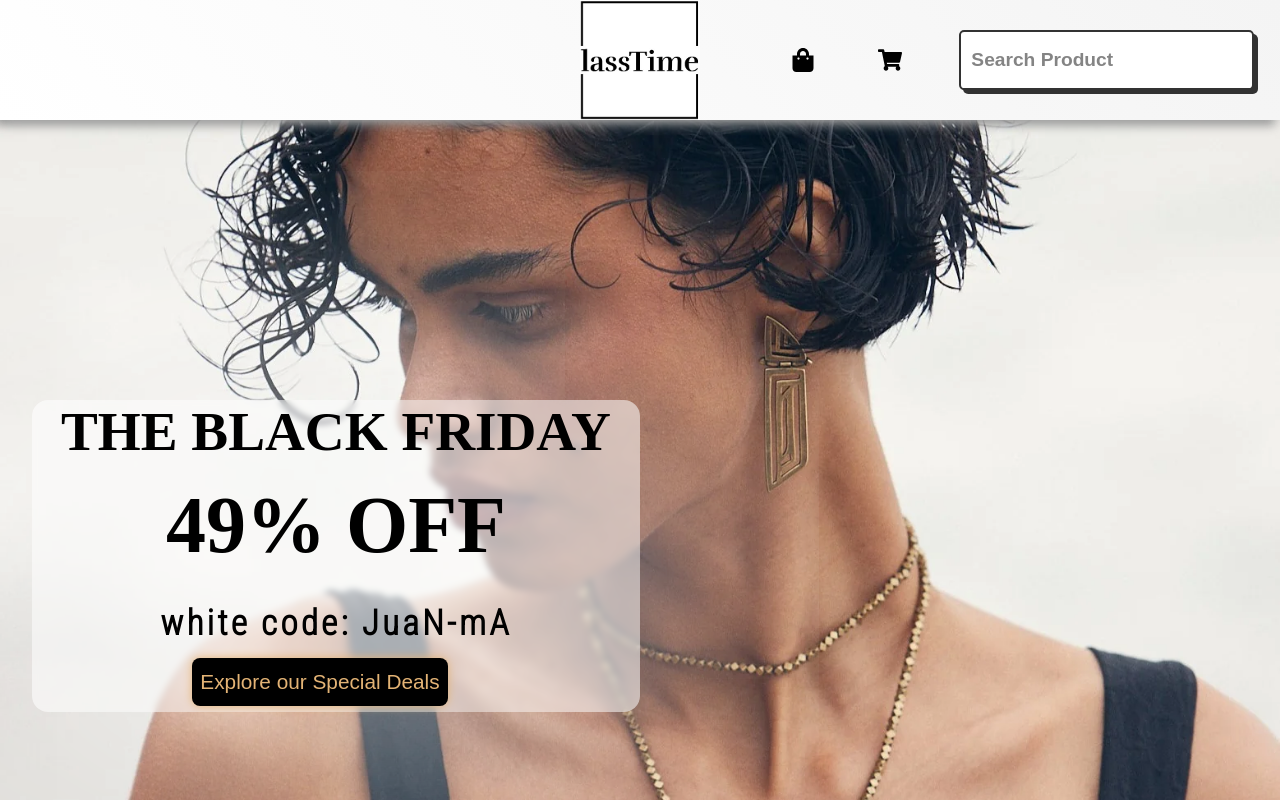
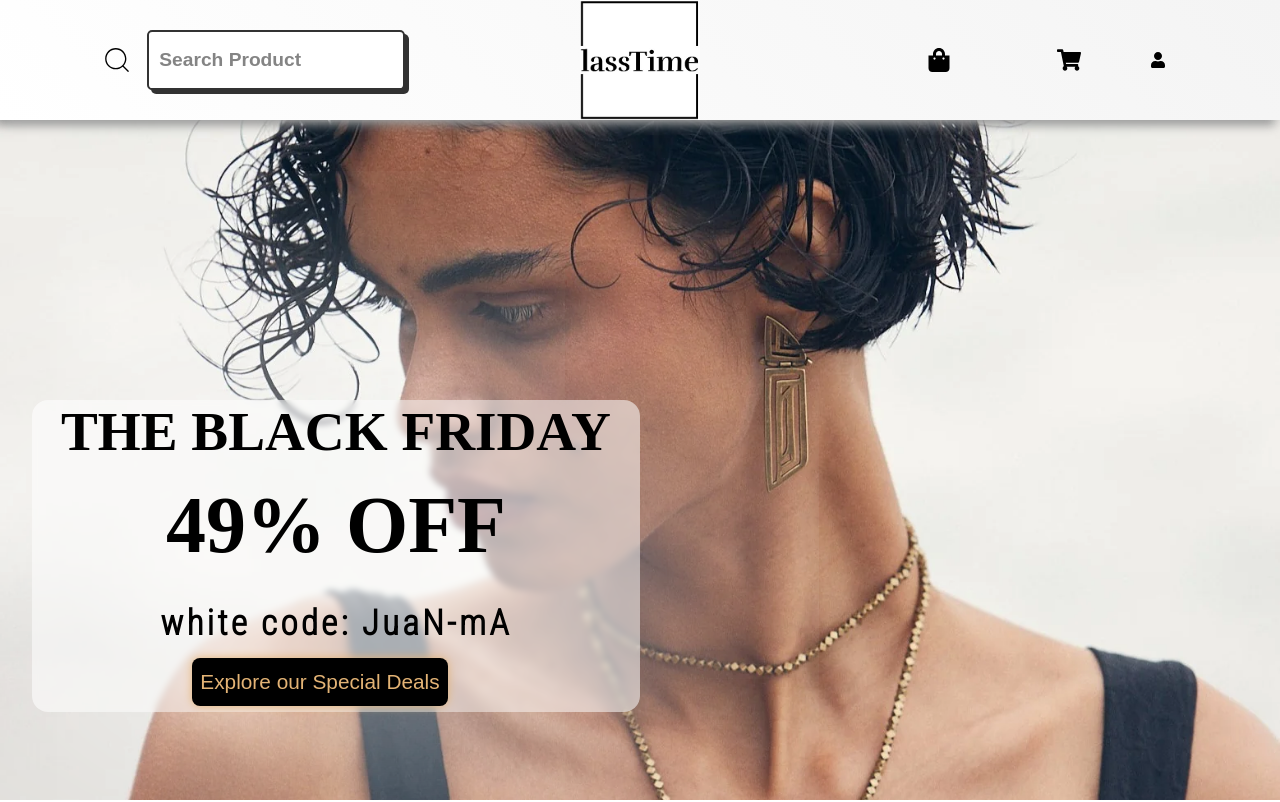
Before and after one commit to Juannmanuel/lassTime, a React (Vite) app: page / in a window 1280 px wide. Shown: the top 802 px of the page. Built offline with nearby package versions, Linux system fonts and the light colour scheme; a web font is replaced by a local one.

Commit message:
Nav terminado

```diff
--- a/src/App.jsx
+++ b/src/App.jsx
@@ -15,7 +15,7 @@ function App() {
       <nav className="item_nav">
       <Navbar/>
       </nav>
-      <header className="item_header">
+      <header className="item_header" id="home">
         <Header />
       </header>
       <section className="item_featured">
--- a/src/components/Navbar/Navbar.jsx
+++ b/src/components/Navbar/Navbar.jsx
@@ -1,25 +1,27 @@
 import style from "./Navbar.module.css";
 import image from "../../assets/images/products/logo.jpeg";
-import { FaShoppingCart, FaShoppingBag  } from "react-icons/fa";
+import { FaShoppingCart, FaShoppingBag, FaUser } from "react-icons/fa";
+import { CiSearch } from "react-icons/ci";
 const Navbar = () => {
   return (
     <div className={style.navbar_main}>
-      <div className={style.aceess}></div>
+      <div className={style.aceess}>
+        <CiSearch />
+        <section className={style.search_nav}>
+          <input type="text" placeholder="Search Product" name="text" />
+        </section>
+      </div>
       <div className={style.logo}>
-        <img src={image} alt="" />
+        <a href="home">
+          <img src={image} alt="logo" />
+        </a>
       </div>
       <div className={style.icons_container}>
         <div className={style.icons}>
-        <FaShoppingBag style={{cursor:"pointer"}}/>
-        <FaShoppingCart style={{cursor:"pointer"}}/>
+          <FaShoppingBag style={{ cursor: "pointer" }} />
+          <FaShoppingCart style={{ cursor: "pointer" }} />
         </div>
-        <section className={style.search_nav}>
-          <input
-            type="text"
-            placeholder="Search Product"
-            name="text"
-          />
-        </section>
+          <FaUser style={{ cursor: "pointer", marginLeft: "1rem" }} />
       </div>
     </div>
   );
--- a/src/components/Navbar/Navbar.module.css
+++ b/src/components/Navbar/Navbar.module.css
@@ -19,8 +19,13 @@
   aspect-ratio: 10/1;
 }
 .aceess {
-  width: 10%;
-  height: 10%;
+  width: 100%;
+  height: 100%;
+  display: flex;
+  flex-flow: row nowrap;
+  justify-content: center;
+  align-items: center;
+  font-size: 2rem;
 }
 .icons_container {
   width: 100%;
@@ -29,13 +34,15 @@
   flex-flow: row nowrap;
   justify-content: center;
   align-items: center;
+
 }
 .search_nav {
-  width: 100%;
+  width: auto;
   height: 100%;
   display: flex;
   justify-content: center;
   align-items: center;
+
 }
 .search_nav input {
   --input-focus: #2d8cf0;
@@ -43,7 +50,7 @@
   --font-color-sub: #666;
   --bg-color: #fff;
   --main-color: #323232;
-  width: 85%; /* 200px / 16px = 12.5rem */
+  width: 90%; /* 200px / 16px = 12.5rem */
   height: 50%; /* 40px / 16px = 2.5rem */
   border-radius: 0.32rem; /* 5px / 16px = 0.3125rem */
   border: 0.125rem solid var(--main-color); /* 2px / 16px = 0.125rem */
```
